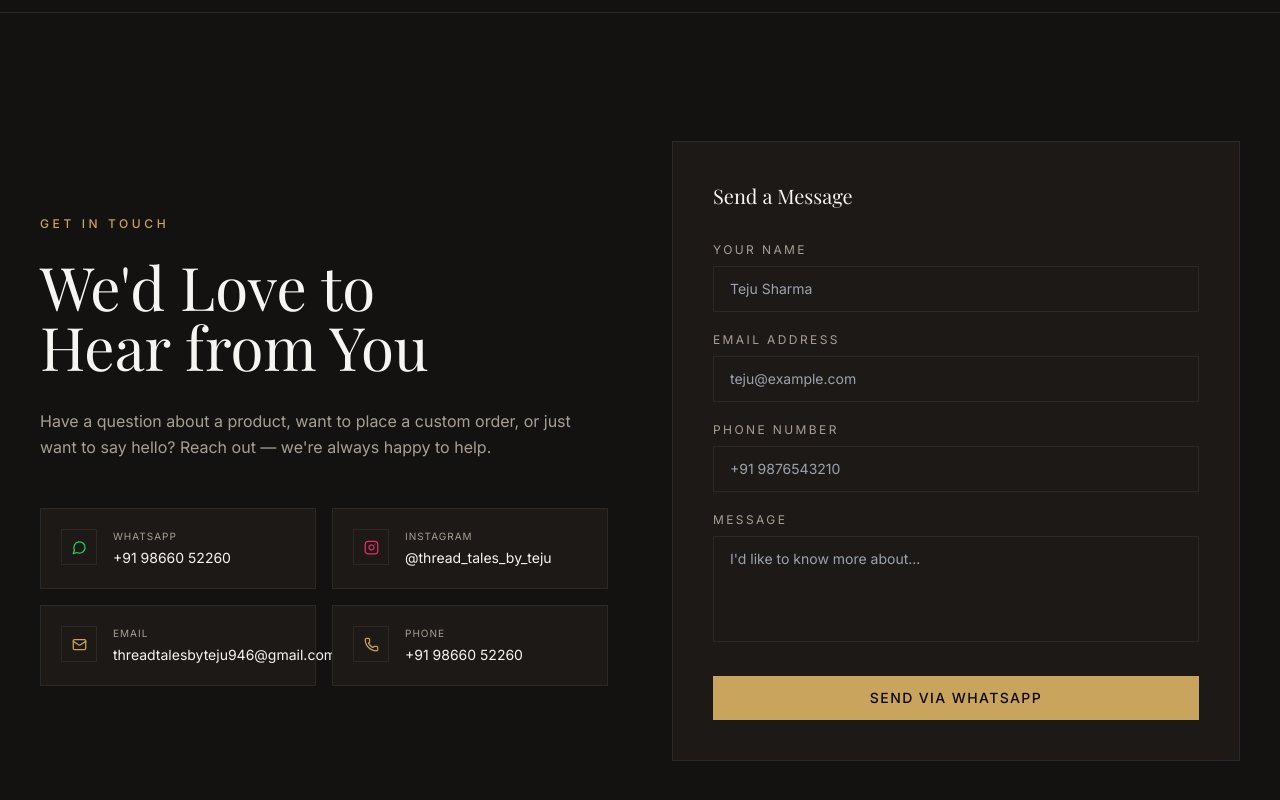
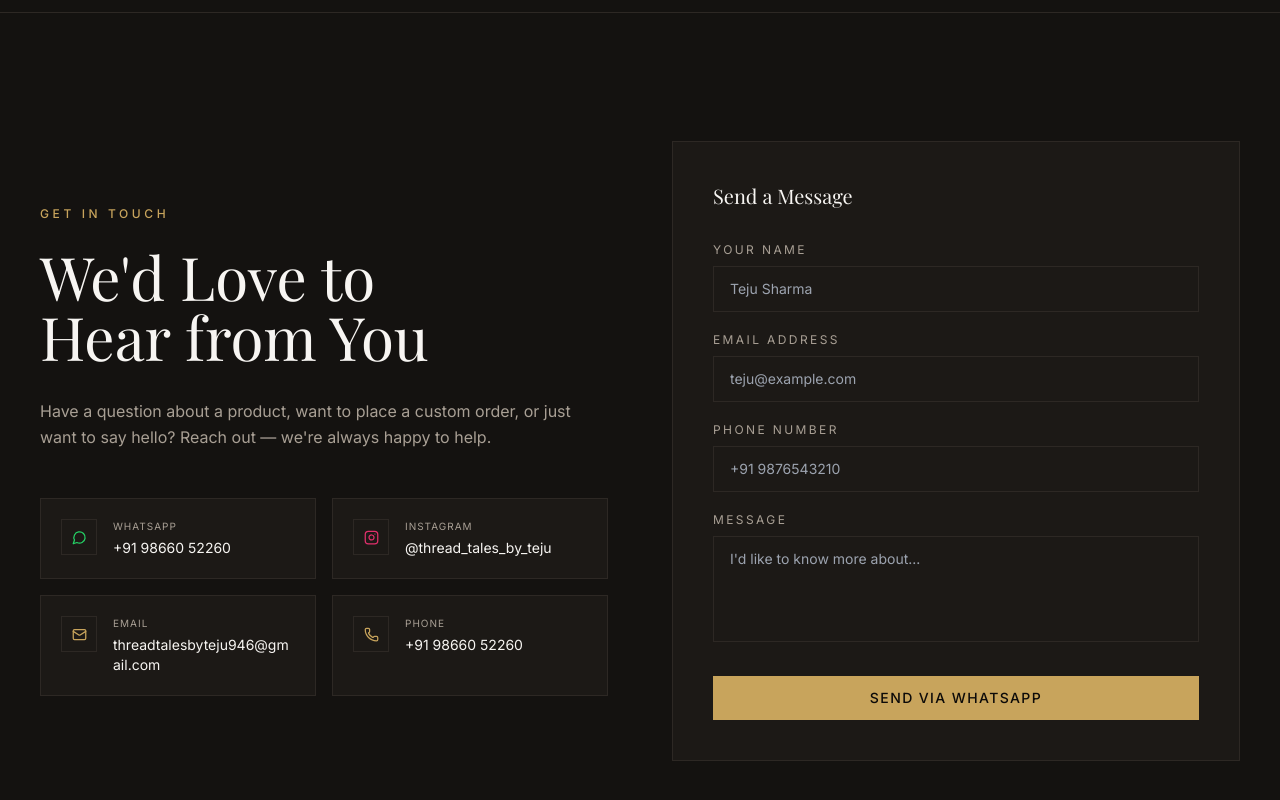
Before and after one commit to ManishReddyNaini945/ThreadTalesByTeju, a React (Vite) app in the folder frontend/: page /contact in a window 1280 px wide. Shown: the part 340-1140 px from the top of the page. Built offline with nearby package versions, Linux system fonts and the light colour scheme; no server answers; a web font is replaced by a local one.

Commit message:
alignment issue

```diff
--- a/frontend/src/components/ContactSection.jsx
+++ b/frontend/src/components/ContactSection.jsx
@@ -72,11 +72,11 @@ export default function ContactSection() {
                     style={{ border: "1px solid var(--border)" }}>
                     <Icon size={15} style={{ color }} />
                   </div>
-                  <div>
+                  <div className="min-w-0">
                     <p className="text-[10px] tracking-widest uppercase mb-1" style={{ color: "var(--cream-dim)" }}>
                       {label}
                     </p>
-                    <p className="text-sm" style={{ color: "var(--cream)" }}>{value}</p>
+                    <p className="text-sm break-words" style={{ color: "var(--cream)" }}>{value}</p>
                   </div>
                 </motion.a>
               ))}
--- a/frontend/src/pages/OrderHistoryPage.jsx
+++ b/frontend/src/pages/OrderHistoryPage.jsx
@@ -101,7 +101,7 @@ function OrderDetailView({ orderId }) {
         <td style="padding:8px 0;border-bottom:1px solid #eee;text-align:right">₹${i.total_price.toLocaleString()}</td>
       </tr>`).join("");
 
-    const html = `<!DOCTYPE html><html><head><title>Invoice #${order.order_number}</title>
+    const html = `<!DOCTYPE html><html><head><meta charset="UTF-8"><title>Invoice #${order.order_number}</title>
       <style>body{font-family:Arial,sans-serif;max-width:700px;margin:40px auto;color:#1a1614}
       h1{color:#c8a45c;font-family:Georgia,serif}table{width:100%;border-collapse:collapse}
       th{text-align:left;padding-bottom:8px;border-bottom:2px solid #c8a45c;font-size:13px}
@@ -140,7 +140,7 @@ function OrderDetailView({ orderId }) {
         </button>
       </body></html>`;
 
-    const blob = new Blob([html], { type: "text/html" });
+    const blob = new Blob([html], { type: "text/html;charset=utf-8" });
     const url = URL.createObjectURL(blob);
     window.open(url, "_blank");
   };
```
